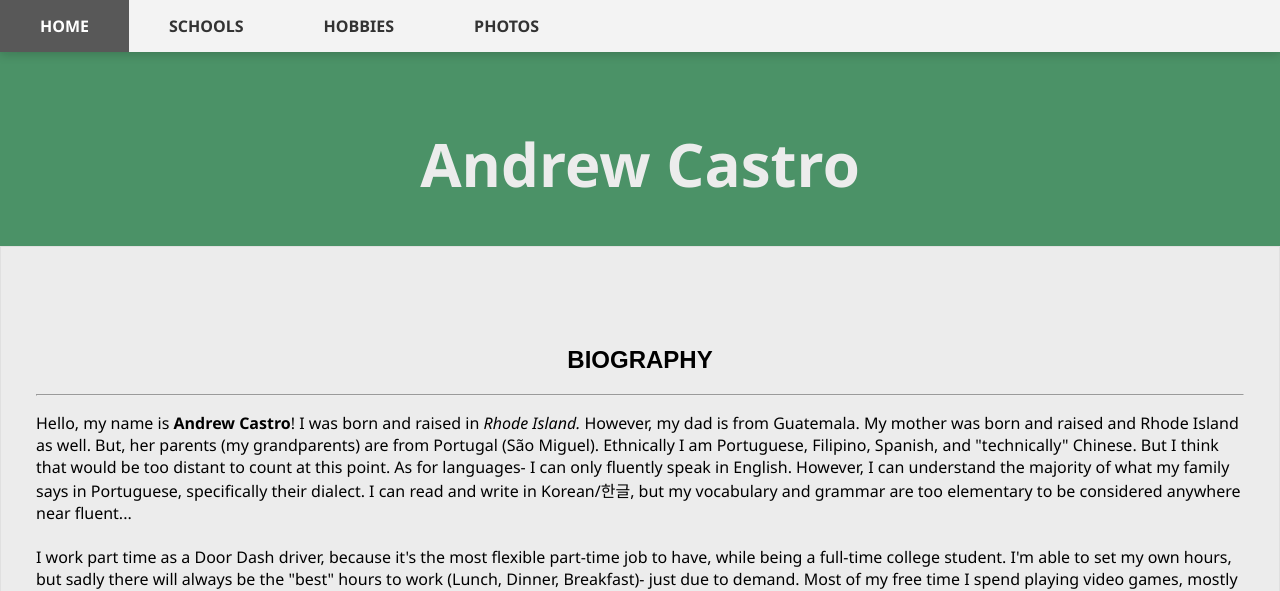
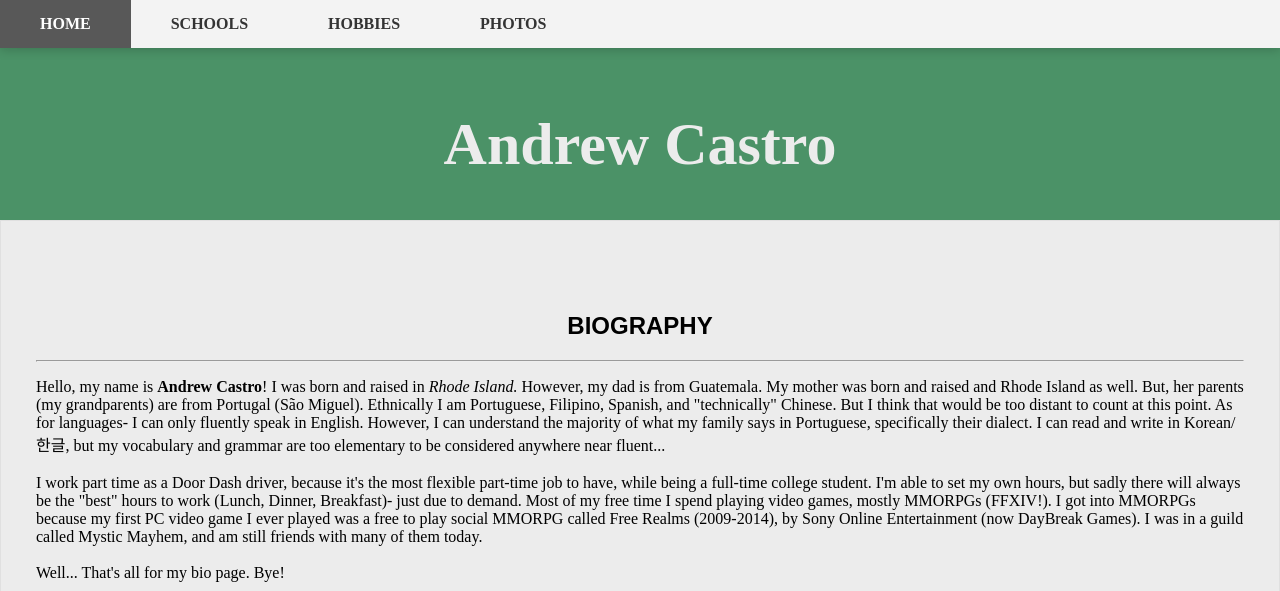
Before and after one commit to AyyyeCastro/CSS-Repo-2022, a plain HTML site: page w2/index.html in a window 1280 px wide. Shown: the top 591 px of the page. Drawn offline with Linux system fonts and the light colour scheme.

Commit message:
Added web font

```diff
--- a/w2/index.html
+++ b/w2/index.html
@@ -5,8 +5,11 @@
    <meta http-equiv="X-UA-Compatible" content="IE=edge">
    <meta name="viewport" content="width=device-width, initial-scale=1.0">
    <title>Document</title>
-
    <link rel="stylesheet" type="text/css" href="style.css"> <!-- Reference to CSS.-->
+   <!-- Google Web Font links-->
+   <link rel="preconnect" href="https://fonts.googleapis.com">
+   <link rel="preconnect" href="https://fonts.gstatic.com" crossorigin>
+   <link href="https://fonts.googleapis.com/css2?family=Chakra+Petch&family=Righteous&display=swap" rel="stylesheet">
 </head>
 <body>
    <main> <!-- // WRAPPER -->
--- a/w2/style.css
+++ b/w2/style.css
@@ -12,7 +12,7 @@
 
 body, h1
 {
-   font-family: 'Segoe UI', 'Open Sans', 'Helvetica Neue';
+    font-style: 'Chakra Petch', sans-serif;
 }
 
 /* I don't like the way the borders looked with the minimal theme of the website, so I just blended it in with the background color.
```
